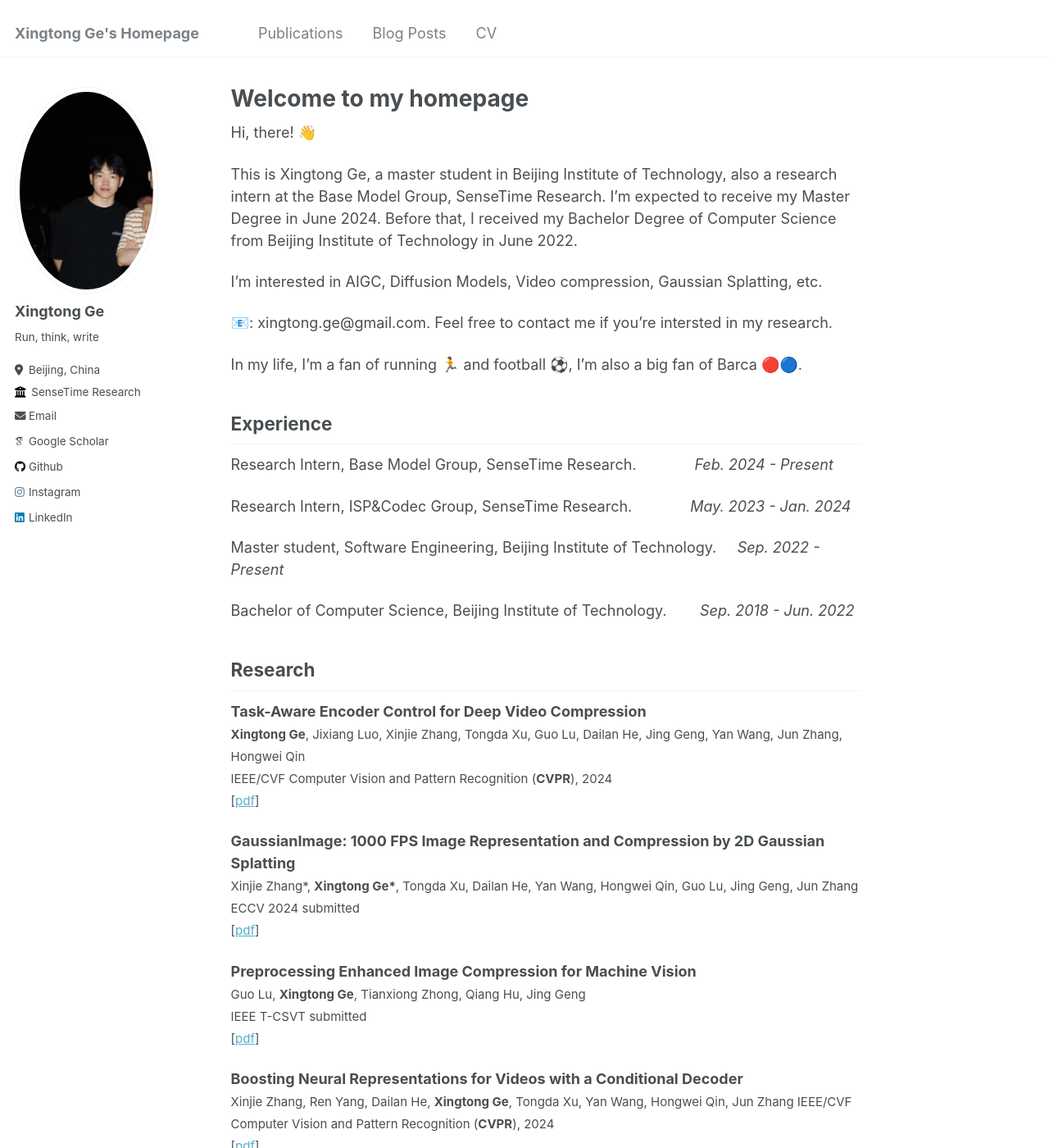
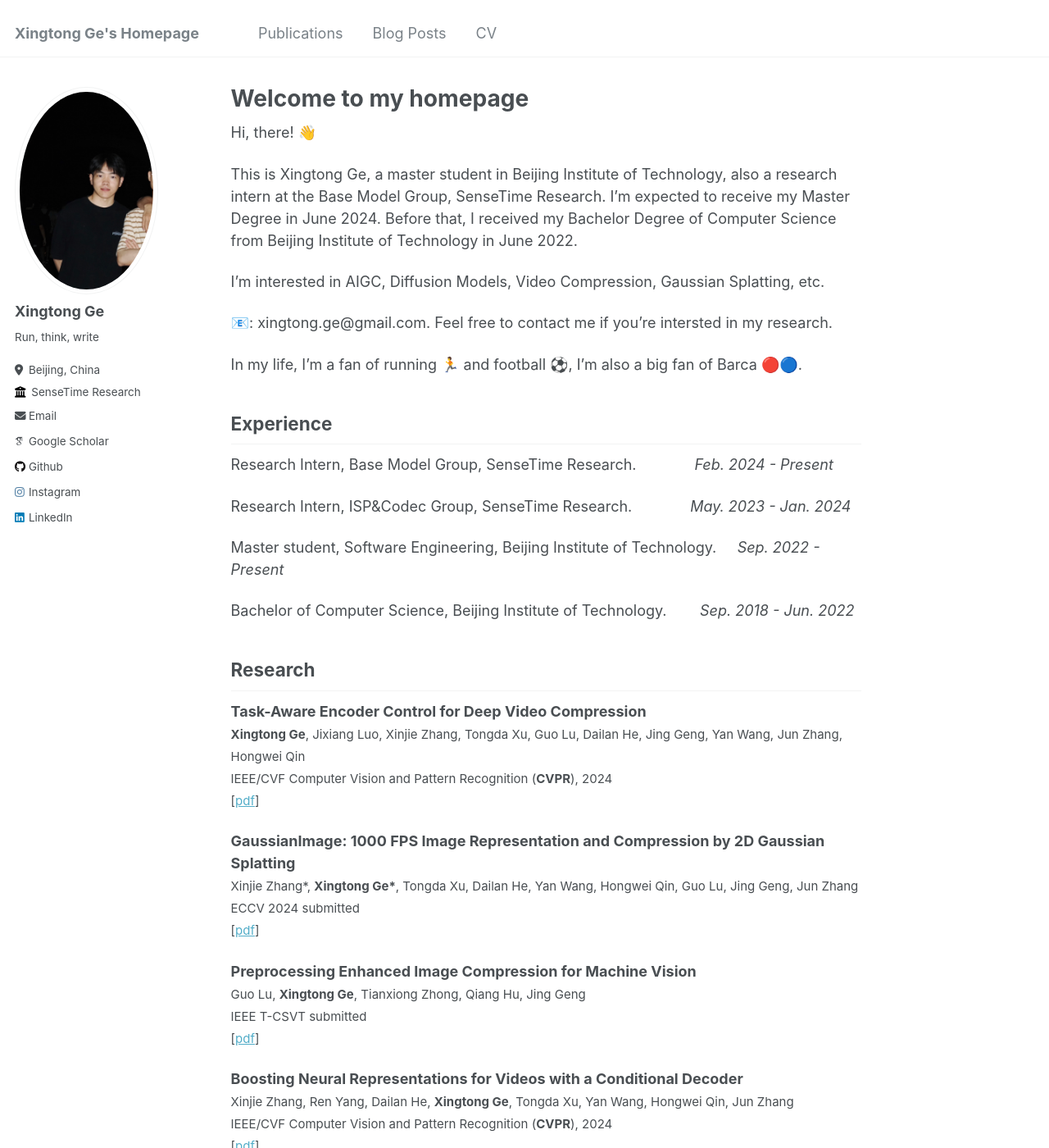
Before and after one commit to XingtongGe/xingtongge.github.io, a Jekyll site: the page built from _pages/about.md, in a window 1280 px wide and 1400 px high. Shown: the whole window at 82% size. Built offline with Jekyll 4.4.1, drawn with Linux system fonts in a browser that asks for light colours; some web fonts are replaced.

```diff
--- a/_pages/about.md
+++ b/_pages/about.md
@@ -13,7 +13,7 @@ Hi, there! 👋
 This is Xingtong Ge, a master student in Beijing Institute of Technology, also a research intern at the Base Model Group, SenseTime Research.
 I'm expected to receive my Master Degree in June 2024. Before that, I received my Bachelor Degree of Computer Science from Beijing Institute of Technology in June 2022.
 
-I'm interested in AIGC, Diffusion Models, Video compression, Gaussian Splatting, etc.
+I'm interested in AIGC, Diffusion Models, Video Compression, Gaussian Splatting, etc.
 
 📧: xingtong.ge@gmail.com. Feel free to contact me if you're intersted in my research.
 
```
